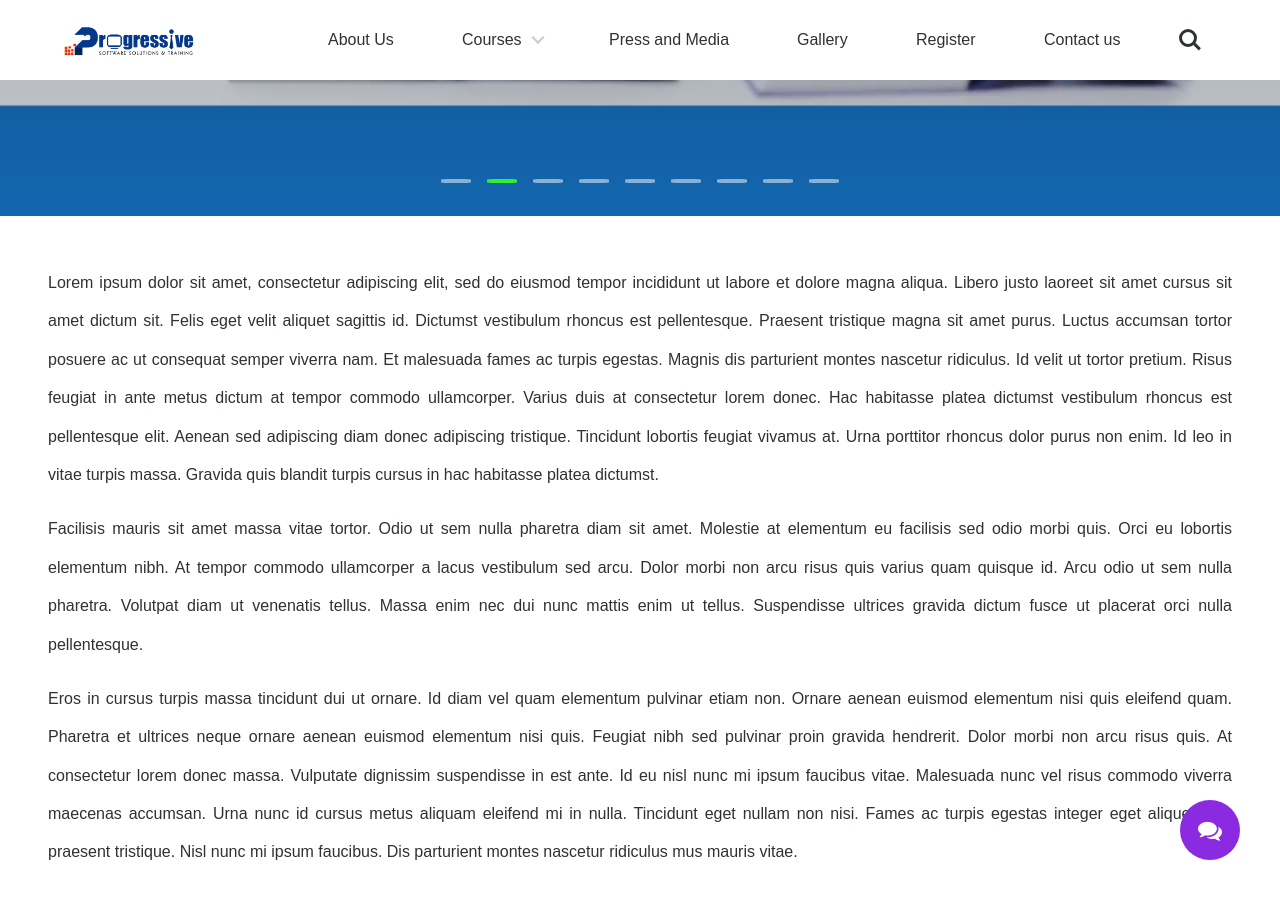
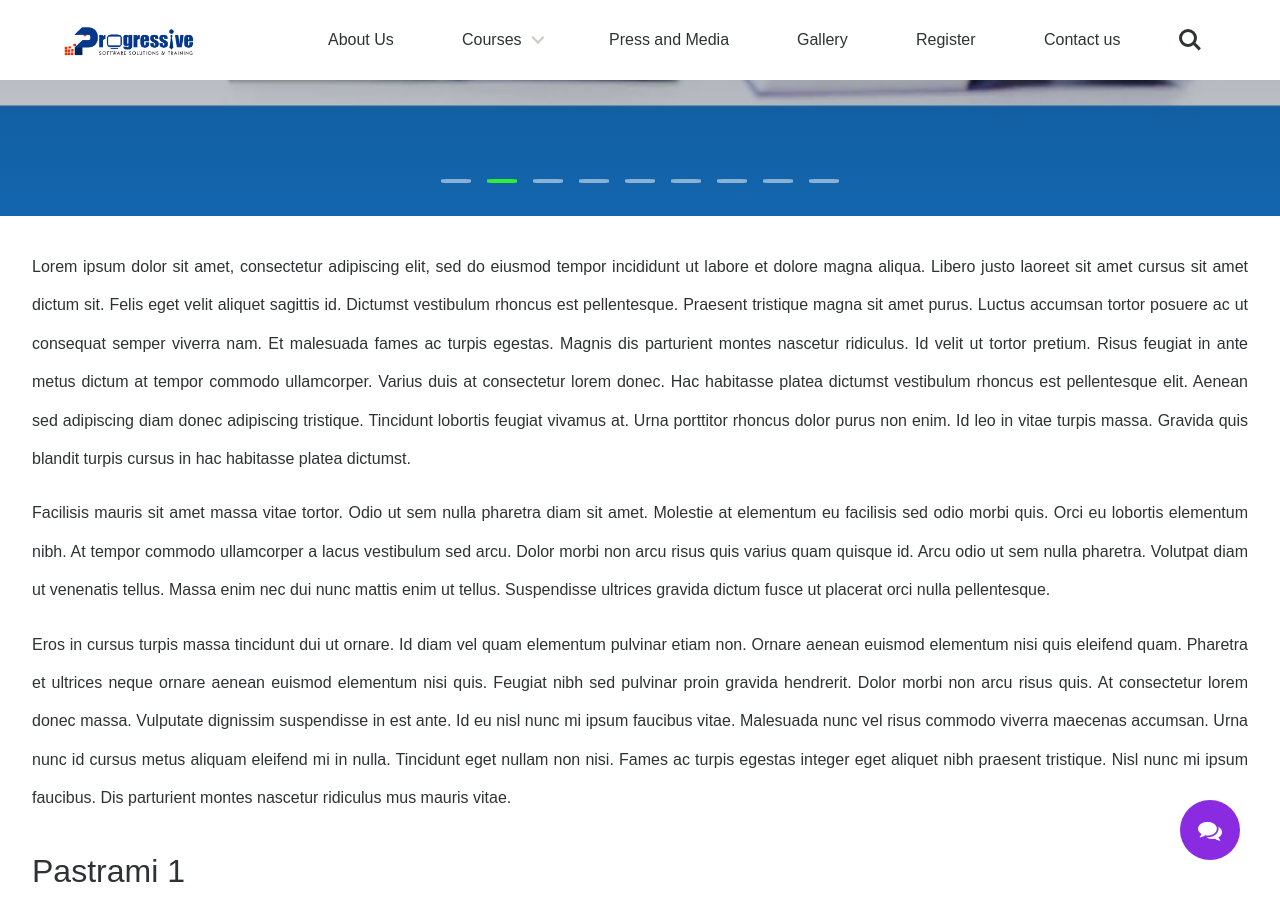
Before and after one commit to psstEdu/PSST, a Jekyll site: the page built from index.md, in a window 1280 px wide and 900 px high, scrolled down 684 px. Built offline with Jekyll 4.4.1, drawn with Linux system fonts in a browser that asks for light colours.

Commit message:
Update main-content.html

```diff
--- a/_includes/main-content.html
+++ b/_includes/main-content.html
@@ -1,7 +1,7 @@
 	<main class="cd-main-content">
 		{% include hero-slider.html %}
 		<div class="flex-auto sm-flex justify">
-                   <main class="flex-auto p2 m3">
+                   <main class="flex-auto p2 m2">
 		<!-- your content here -->
 		{{ content }}
 			   </main>
```
